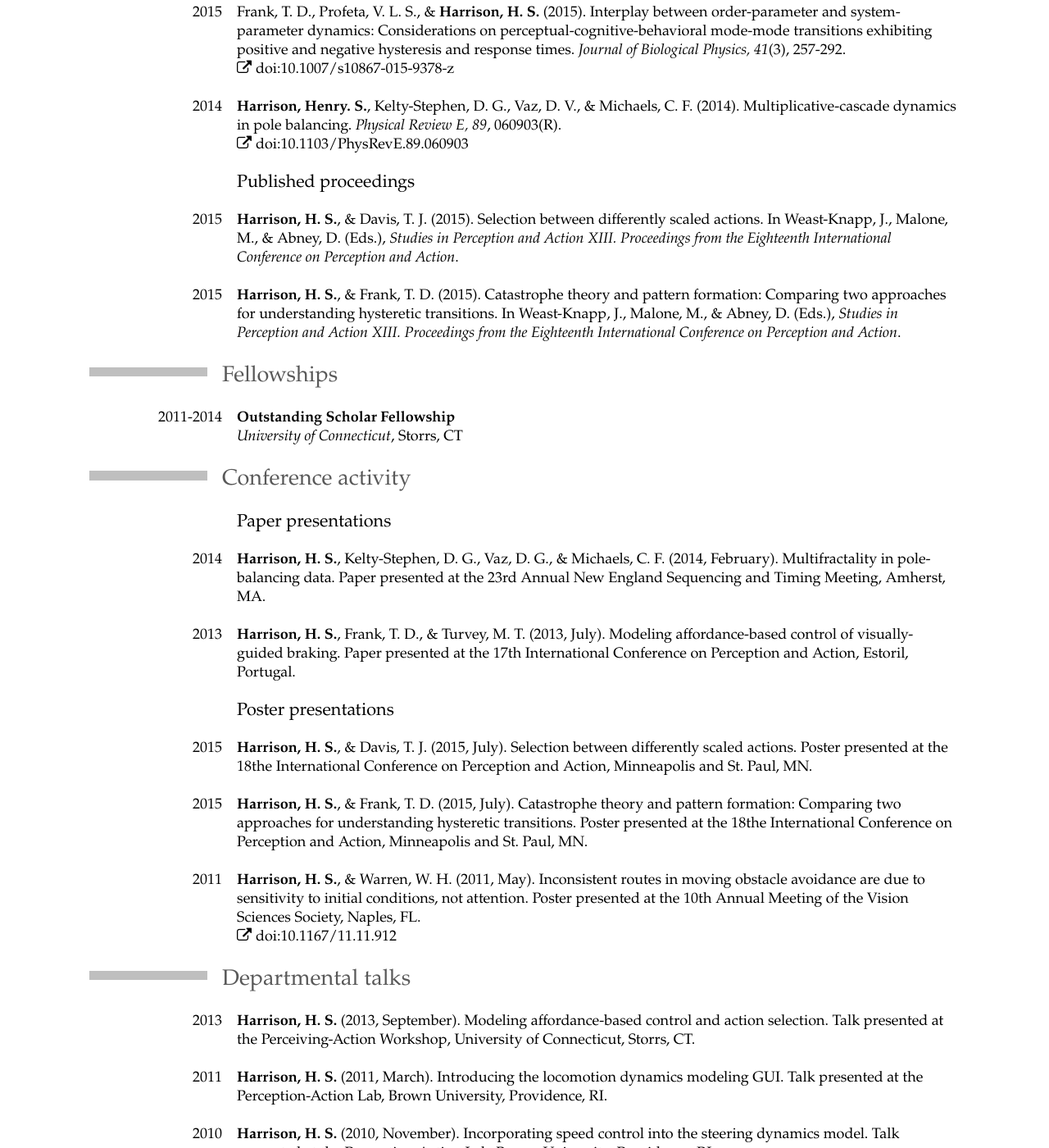
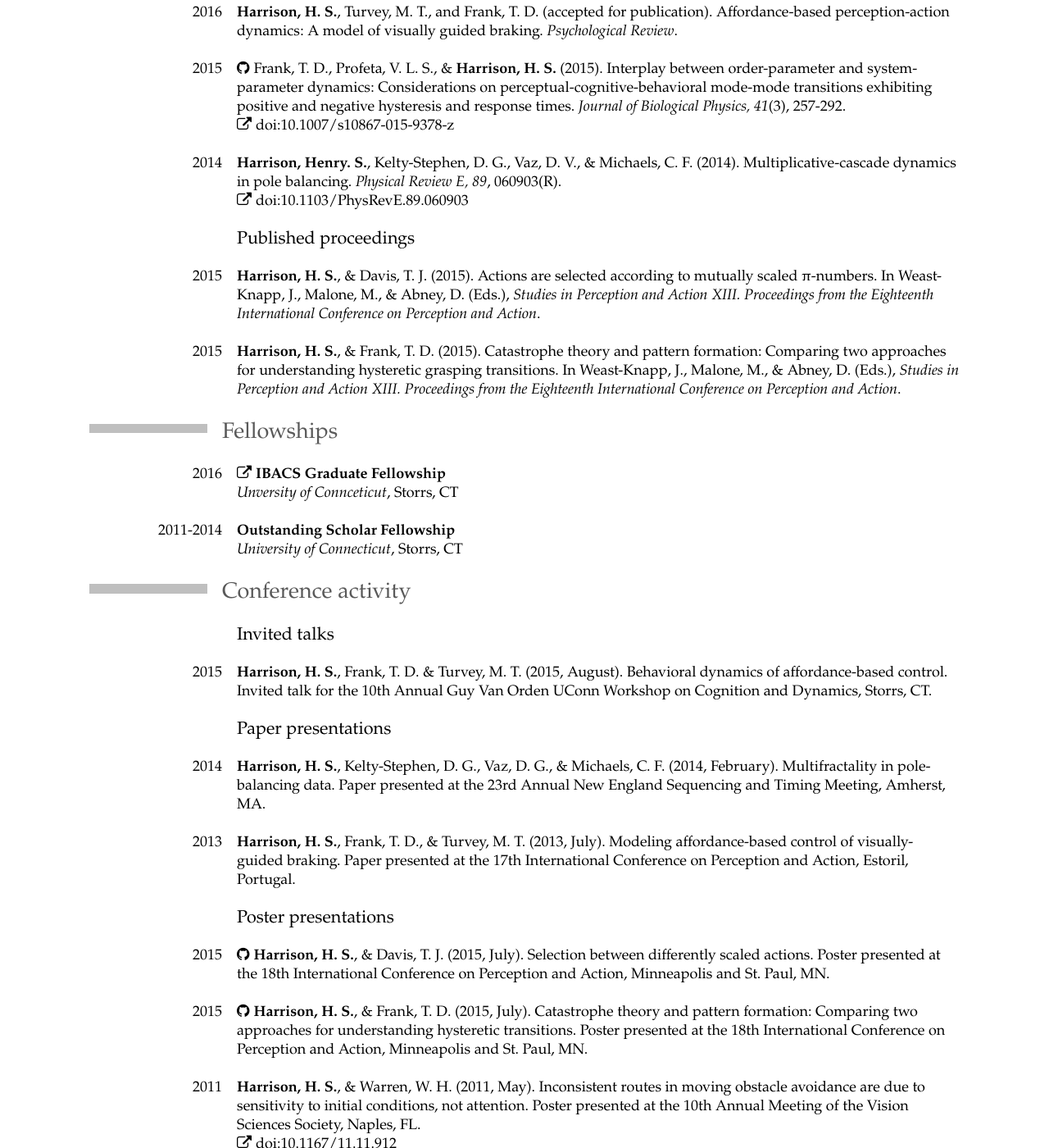
Before and after one commit to hsharrison/personal-website, a Jekyll site: the page cv.html, which Jekyll copies as it is, in a window 1280 px wide and 1400 px high, scrolled down 1031 px. Shown: the whole window at 82% size. Built offline with Jekyll 4.4.1, drawn with Linux system fonts in a browser that asks for light colours; some of the changed text lies outside the part shown.

Commit message:
update cv

```diff
--- a/cv.html
+++ b/cv.html
@@ -69,11 +69,11 @@
   <dt>2016</dt>
   <dd><strong>Visiting Lecturer in Psychology</strong><br /> <em>Trinity College</em>, Hartford, CT
   </dd>
+  <dt>2011-2016</dt>
+  <dd><strong>Teaching Assistant</strong>, Department of Psychology<br /> <em>University of Connecticut</em>, Storrs, CT
+  </dd>
   <dt>2014-2015</dt>
   <dd><strong>Research Assistant</strong>, Department of Psychology<br /> <em>University of Connecticut</em>, Storrs, CT
-  </dd>
-  <dt>2011-2015</dt>
-  <dd><strong>Teaching Assistant</strong>, Department of Psychology<br /> <em>University of Connecticut</em>, Storrs, CT
   </dd>
   <dt>2009-2011</dt>
   <dd><strong>Laboratory Manager</strong>, Virtual Environment Navigation Laboratory<br /> <em>Brown University</em>, Providence, RI
@@ -89,8 +89,11 @@
   <section id="publications" class="level2">
   <h2>Publications</h2>
   <dl>
+  <dt>2016</dt>
+  <dd><strong>Harrison, H. S.</strong>, Turvey, M. T., and Frank, T. D. (accepted for publication). Affordance-based perception-action dynamics: A model of visually guided braking. <em>Psychological Review</em>.
+  </dd>
   <dt>2015</dt>
-  <dd>Frank, T. D., Profeta, V. L. S., &amp; <strong>Harrison, H. S.</strong> (2015). Interplay between order-parameter and system-parameter dynamics: Considerations on perceptual-cognitive-behavioral mode-mode transitions exhibiting positive and negative hysteresis and response times. <em>Journal of Biological Physics, 41</em>(3), 257-292.<br /> <a href="http://dx.doi.org/10.1007/s10867-015-9378-z">doi:10.1007/s10867-015-9378-z</a>
+  <dd><a href="https://github.com/hsharrison/ramp-experiment"></a>Frank, T. D., Profeta, V. L. S., &amp; <strong>Harrison, H. S.</strong> (2015). Interplay between order-parameter and system-parameter dynamics: Considerations on perceptual-cognitive-behavioral mode-mode transitions exhibiting positive and negative hysteresis and response times. <em>Journal of Biological Physics, 41</em>(3), 257-292.<br /> <a href="http://dx.doi.org/10.1007/s10867-015-9378-z">doi:10.1007/s10867-015-9378-z</a>
   </dd>
   <dt>2014</dt>
   <dd><strong>Harrison, Henry. S.</strong>, Kelty-Stephen, D. G., Vaz, D. V., &amp; Michaels, C. F. (2014). Multiplicative-cascade dynamics in pole balancing. <em>Physical Review E, 89</em>, 060903(R).<br /> <a href="http://dx.doi.org/10.1103/PhysRevE.89.060903">doi:10.1103/PhysRevE.89.060903</a>
@@ -100,10 +103,10 @@
   <h3>Published proceedings</h3>
   <dl>
   <dt>2015</dt>
-  <dd><strong>Harrison, H. S.</strong>, &amp; Davis, T. J. (2015). Selection between differently scaled actions. In Weast-Knapp, J., Malone, M., &amp; Abney, D. (Eds.), <em>Studies in Perception and Action XIII. Proceedings from the Eighteenth International Conference on Perception and Action</em>.
+  <dd><strong>Harrison, H. S.</strong>, &amp; Davis, T. J. (2015). Actions are selected according to mutually scaled π-numbers. In Weast-Knapp, J., Malone, M., &amp; Abney, D. (Eds.), <em>Studies in Perception and Action XIII. Proceedings from the Eighteenth International Conference on Perception and Action</em>.
   </dd>
   <dt>2015</dt>
-  <dd><strong>Harrison, H. S.</strong>, &amp; Frank, T. D. (2015). Catastrophe theory and pattern formation: Comparing two approaches for understanding hysteretic transitions. In Weast-Knapp, J., Malone, M., &amp; Abney, D. (Eds.), <em>Studies in Perception and Action XIII. Proceedings from the Eighteenth International Conference on Perception and Action</em>.
+  <dd><strong>Harrison, H. S.</strong>, &amp; Frank, T. D. (2015). Catastrophe theory and pattern formation: Comparing two approaches for understanding hysteretic grasping transitions. In Weast-Knapp, J., Malone, M., &amp; Abney, D. (Eds.), <em>Studies in Perception and Action XIII. Proceedings from the Eighteenth International Conference on Perception and Action</em>.
   </dd>
   </dl>
   </section>
@@ -111,6 +114,9 @@
   <section id="fellowships" class="level2">
   <h2>Fellowships</h2>
   <dl>
+  <dt>2016</dt>
+  <dd><a href="http://ibacs.uconn.edu/resources/graduate-fellowships/"><strong>IBACS Graduate Fellowship</strong></a><br /><em>Unversity of Connceticut</em>, Storrs, CT
+  </dd>
   <dt>2011-2014</dt>
   <dd><strong>Outstanding Scholar Fellowship</strong><br /> <em>University of Connecticut</em>, Storrs, CT
   </dd>
@@ -118,6 +124,14 @@
   </section>
   <section id="conference-activity" class="level2">
   <h2>Conference activity</h2>
+  <section id="invited-talks" class="level3">
+  <h3>Invited talks</h3>
+  <dl>
+  <dt>2015</dt>
+  <dd><strong>Harrison, H. S.</strong>, Frank, T. D. &amp; Turvey, M. T. (2015, August). Behavioral dynamics of affordance-based control. Invited talk for the 10th Annual Guy Van Orden UConn Workshop on Cognition and Dynamics, Storrs, CT.
+  </dd>
+  </dl>
+  </section>
   <section id="paper-presentations" class="level3">
   <h3>Paper presentations</h3>
   <dl>
@@ -133,10 +147,10 @@
   <h3>Poster presentations</h3>
   <dl>
   <dt>2015</dt>
-  <dd><strong>Harrison, H. S.</strong>, &amp; Davis, T. J. (2015, July). Selection between differently scaled actions. Poster presented at the 18the International Conference on Perception and Action, Minneapolis and St. Paul, MN.
+  <dd><a href="https://github.com/hsharrison/over-or-around-experiment"></a><strong>Harrison, H. S.</strong>, &amp; Davis, T. J. (2015, July). Selection between differently scaled actions. Poster presented at the 18th International Conference on Perception and Action, Minneapolis and St. Paul, MN.
   </dd>
   <dt>2015</dt>
-  <dd><strong>Harrison, H. S.</strong>, &amp; Frank, T. D. (2015, July). Catastrophe theory and pattern formation: Comparing two approaches for understanding hysteretic transitions. Poster presented at the 18the International Conference on Perception and Action, Minneapolis and St. Paul, MN.
+  <dd><a href="https://github.com/hsharrison/bistable-perception-experiment"></a><strong>Harrison, H. S.</strong>, &amp; Frank, T. D. (2015, July). Catastrophe theory and pattern formation: Comparing two approaches for understanding hysteretic transitions. Poster presented at the 18th International Conference on Perception and Action, Minneapolis and St. Paul, MN.
   </dd>
   <dt>2011</dt>
   <dd><strong>Harrison, H. S.</strong>, &amp; Warren, W. H. (2011, May). Inconsistent routes in moving obstacle avoidance are due to sensitivity to initial conditions, not attention. Poster presented at the 10th Annual Meeting of the Vision Sciences Society, Naples, FL.<br /> <a href="http://dx.doi.org/10.1167/11.11.912">doi:10.1167/11.11.912</a>
@@ -174,8 +188,8 @@
   <section id="university-of-connecticut" class="level3">
   <h3>University of Connecticut</h3>
   <dl>
-  <dt>2013-2015</dt>
-  <dd><strong>Laboratory Instructor</strong>, <em>Principles of Research in Psychology</em> (3x)
+  <dt>2013-2016</dt>
+  <dd><strong>Laboratory Instructor</strong>, <em>Principles of Research in Psychology</em> (4x)
   </dd>
   <dt>2014</dt>
   <dd><strong>Instructor of Record</strong>, <em>General Psychology I</em>
@@ -208,6 +222,9 @@
   <dl>
   <dt>2014-2015</dt>
   <dd><a href="http://experimentator.readthedocs.org/en/latest/"><strong><code>experimentator</code></strong></a>: Experiment-design framework.
+  </dd>
+  <dt>2015</dt>
+  <dd><a href="https://github.com/hsharrison/trackmaster-python"><strong><code>trackmaster-python</code></strong></a>: Python interface for controlling Trackmaster treadmills.
   </dd>
   <dt>2014</dt>
   <dd><a href="https://pyglet2d.readthedocs.org/en/latest/"><strong><code>pyglet2d</code></strong></a>: Shape primitives for <code>pyglet</code>.
@@ -244,7 +261,7 @@
     <li><a href="https://linkedin.com/in/hsharrison"></a></li>
     <li><a href="http://twitter.com/ontologectomy"></a></li>
     </ul>
-        <p class="date">July 14, 2015</p>
+        <p class="date">January 18, 2016</p>
       </footer>
 </body>
 </html>
```
Also changed, not shown: 2 other files.
